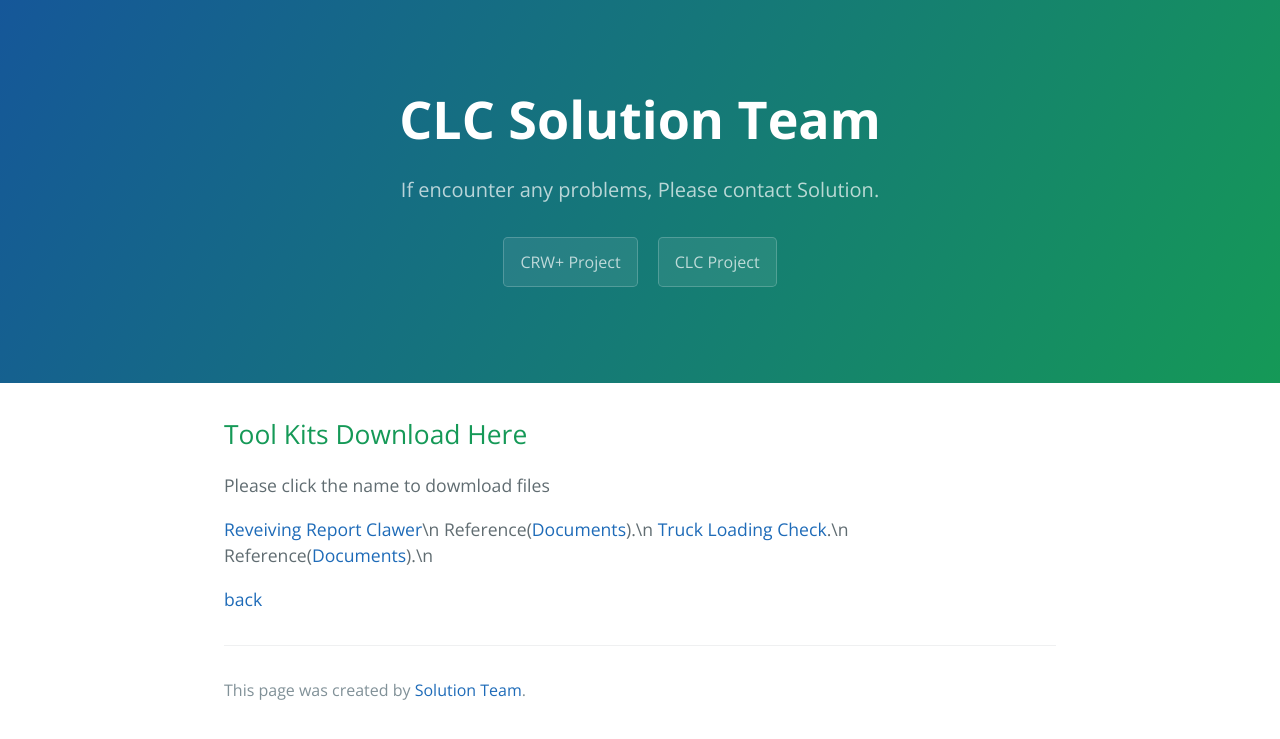
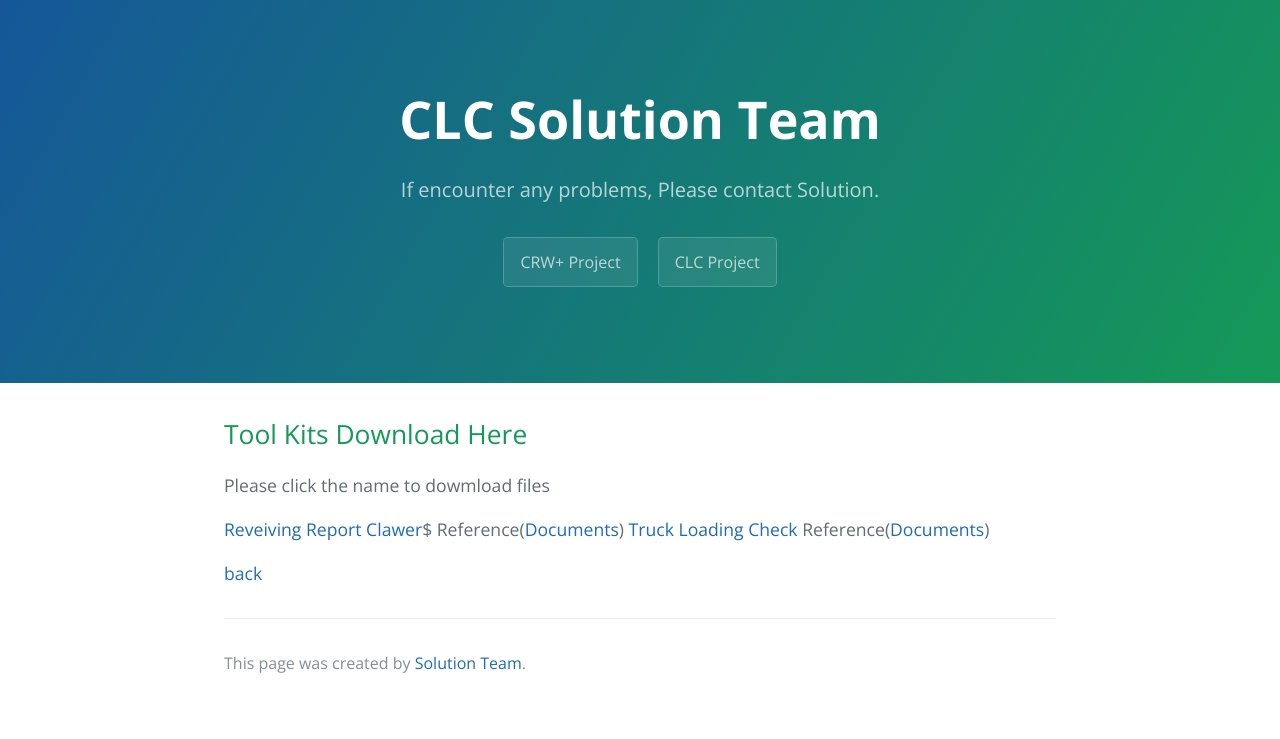
Before and after one commit to Lordbread/Lordbread.github.io, a Jekyll site: the page built from clc_page.md, in a window 1280 px wide. Shown: the top 739 px of the page. Built offline with Jekyll 4.4.1, drawn with Linux system fonts in a browser that asks for light colours; our own code applies the rules of GitHub Pages for plain Markdown files.

Commit message:
Update clc_page.md

```diff
--- a/clc_page.md
+++ b/clc_page.md
@@ -5,9 +5,9 @@ layout: default
 ## Tool Kits Download Here
 Please click the name to dowmload files
 
-[Reveiving Report Clawer]()\n
-Reference([Documents]()).\n
-[Truck Loading Check]().\n
-Reference([Documents]()).\n
+[Reveiving Report Clawer]()$
+Reference([Documents]())
+[Truck Loading Check]()
+Reference([Documents]())
 
 [back](./)
```
